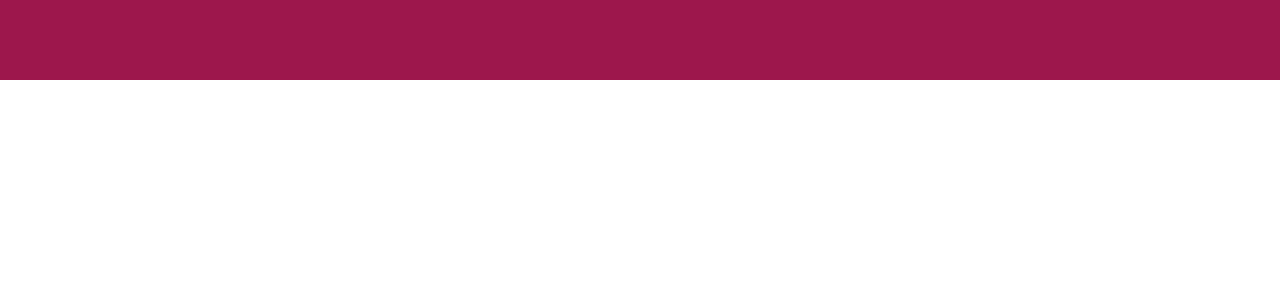
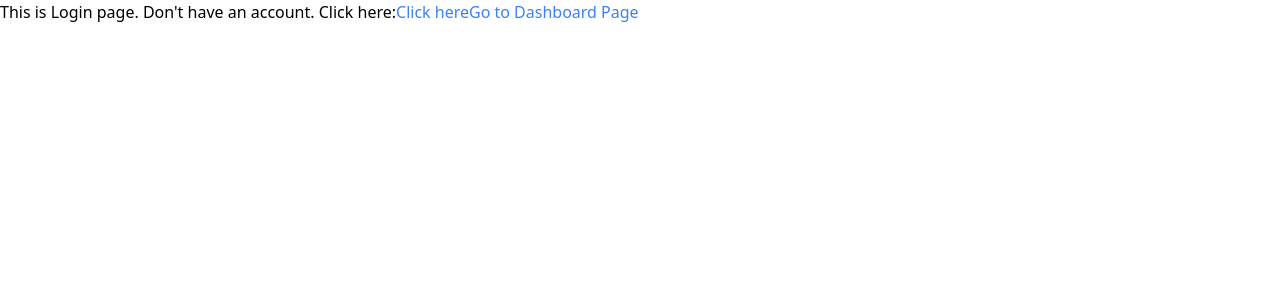
Before and after one commit to vaibhavgoel0230/Project_devslane, a React (Create React App) app: page /login in a window 1280 px wide. Shown: the top 300 px of the page. Built offline with nearby package versions, Linux system fonts and the light colour scheme.

Commit message:
setup routes to different pages.

```diff
--- a/package.json
+++ b/package.json
@@ -14,8 +14,10 @@
     "@types/node": "^12.20.16",
     "@types/react": "^17.0.14",
     "@types/react-dom": "^17.0.9",
+    "@types/react-router-dom": "^5.1.8",
     "react": "^17.0.2",
     "react-dom": "^17.0.2",
+    "react-router-dom": "^5.2.0",
     "react-scripts": "4.0.3",
     "typescript": "^4.3.5",
     "web-vitals": "^1.1.2"
--- a/src/App.tsx
+++ b/src/App.tsx
@@ -1,9 +1,34 @@
 import React from "react";
+import { BrowserRouter, Switch, Route, Redirect } from "react-router-dom";
+import LoginPage from "./Pages/Login.page";
+import SignupPage from "./Pages/Signup.page";
+import DashboardPage from "./Pages/Dashboard.pages";
+import RecordingsPage from "./Pages/Recordings.page";
 
 interface Props {}
 
 const App: React.FC<Props> = (props) => {
-  return <div className="h-20 bg-pink-800"></div>;
+  return (
+    <BrowserRouter>
+      <Switch>
+        <Route path="/" exact>
+          <Redirect to="/login"></Redirect>
+        </Route>
+        <Route path="/login">
+          <LoginPage></LoginPage>
+        </Route>
+        <Route path="/signup">
+          <SignupPage></SignupPage>
+        </Route>
+        <Route path="/dashboard">
+          <DashboardPage></DashboardPage>
+        </Route>
+        <Route path="/recordings">
+          <RecordingsPage></RecordingsPage>
+        </Route>
+      </Switch>
+    </BrowserRouter>
+  );
 };
 
 export default App;
--- a/src/Pages/Dashboard.pages.tsx
+++ b/src/Pages/Dashboard.pages.tsx
@@ -1,9 +1,17 @@
 import { FC, memo } from "react";
+import { Link } from "react-router-dom";
 
 interface Props {}
 
 const Dashboard: FC<Props> = (props) => {
-  return <div>This is dashboard page.</div>;
+  return (
+    <div>
+      This is dashboard page.
+      <Link to="/recordings">
+        <span className="text-blue-500">Go to Recordings.</span>
+      </Link>
+    </div>
+  );
 };
 
 Dashboard.defaultProps = {};
--- a/src/Pages/Login.page.tsx
+++ b/src/Pages/Login.page.tsx
@@ -1,9 +1,20 @@
 import { FC, memo } from "react";
+import { Link } from "react-router-dom";
 
 interface Props {}
 
 const Login: FC<Props> = (props) => {
-  return <div>This is Login page.</div>;
+  return (
+    <div>
+      This is Login page. Don't have an account. Click here:
+      <Link to="/signup">
+        <span className="text-blue-500">Click here</span>
+      </Link>
+      <Link to="/dashboard">
+        <span className="text-blue-500">Go to Dashboard Page</span>
+      </Link>
+    </div>
+  );
 };
 
 Login.defaultProps = {};
--- a/src/Pages/Recordings.page.tsx
+++ b/src/Pages/Recordings.page.tsx
@@ -1,9 +1,17 @@
 import { FC, memo } from "react";
+import { Link } from "react-router-dom";
 
 interface Props {}
 
 const Recordings: FC<Props> = (props) => {
-  return <div>This is Recordings page.</div>;
+  return (
+    <div>
+      This is Recordings page.
+      <Link to="/dashboard">
+        <span className="text-blue-500">Go to Dashboard Page</span>
+      </Link>
+    </div>
+  );
 };
 
 Recordings.defaultProps = {};
--- a/src/Pages/Signup.page.tsx
+++ b/src/Pages/Signup.page.tsx
@@ -1,9 +1,17 @@
 import { FC, memo } from "react";
+import { Link } from "react-router-dom";
 
 interface Props {}
 
 const Signup: FC<Props> = (props) => {
-  return <div>This is Signup page.</div>;
+  return (
+    <div>
+      This is Signup page. Already have an account. Click here:
+      <Link to="/login">
+        <span className="text-blue-500">Click here</span>
+      </Link>
+    </div>
+  );
 };
 
 Signup.defaultProps = {};
```
Also changed, not shown: 1 other file (tests, documents, lock files or other folders).
